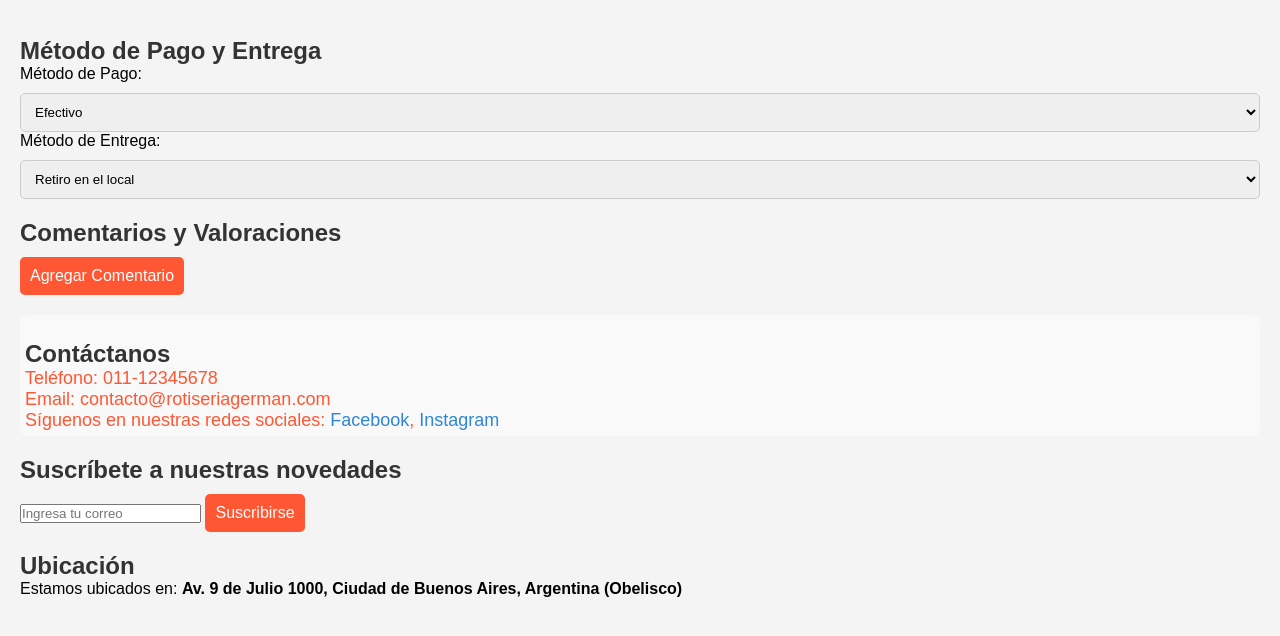
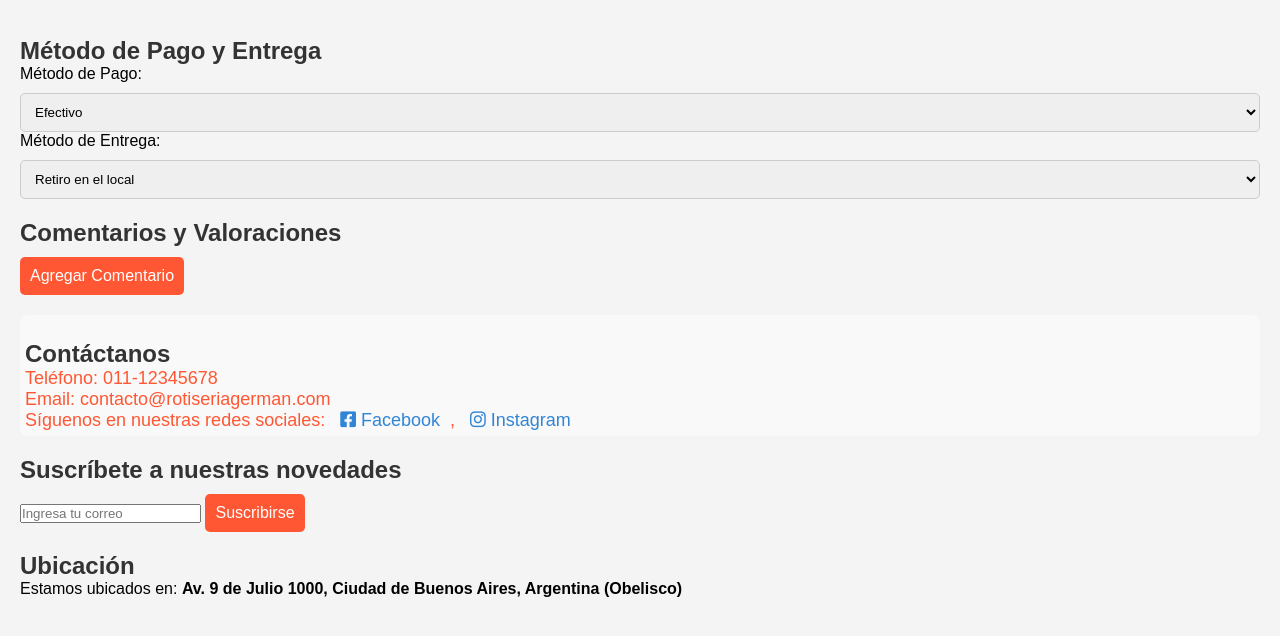
Before and after one commit to germanhb7/entregable2, a plain HTML site: page index.html in a window 1280 px wide. Shown: the part 1350-1986 px from the top of the page. Drawn offline with Linux system fonts and the light colour scheme; some packages are replaced by stand-ins of ours; grey boxes are pictures that could not be loaded; a script that the page names is missing.

Commit message:
Actualización del proyecto con nuevos cambios y funcionalidades

```diff
--- a/app.js
+++ b/app.js
@@ -39,6 +39,9 @@ function agregarAlCarrito(id) {
   carrito.push(producto);
   localStorage.setItem("carrito", JSON.stringify(carrito));
   actualizarCarrito();
+
+  // Mostrar el SweetAlert de éxito
+  Swal.fire("¡Producto agregado!", `${producto.nombre} se agregó con éxito al carrito.`, "success");
 }
 
 // Mostrar total
--- a/index.html
+++ b/index.html
@@ -6,6 +6,8 @@
   <title>Rotisería Germán - Simulador de Compras</title>
   <link rel="stylesheet" href="style.css">
   <script src="https://cdn.jsdelivr.net/npm/sweetalert2@11"></script>
+  <!-- Font Awesome -->
+  <link rel="stylesheet" href="https://cdnjs.cloudflare.com/ajax/libs/font-awesome/6.0.0-beta3/css/all.min.css">
 </head>
 <body>
   <header>
@@ -57,8 +59,8 @@
       <p>Teléfono: 011-12345678</p>
       <p>Email: contacto@rotiseriagerman.com</p>
       <p>Síguenos en nuestras redes sociales:
-        <a href="#" target="_blank">Facebook</a>,
-        <a href="#" target="_blank">Instagram</a>
+        <a href="#" target="_blank" class="social-link"><i class="fab fa-facebook-square"></i> Facebook</a>,
+        <a href="#" target="_blank" class="social-link"><i class="fab fa-instagram"></i> Instagram</a>
       </p>
     </section>
 
@@ -80,11 +82,22 @@
           width="600" height="450" style="border:0;" allowfullscreen="" loading="lazy"></iframe>
       </div>
     </div>
-
-
-    </section>
   </main>
 
   <script src="app.js"></script>
+
+  <style>
+    /* Estilo para los íconos de redes sociales */
+    .social-link {
+      text-decoration: none;
+      color: #000;
+      font-size: 24px;
+      margin: 0 10px;
+    }
+
+    .social-link:hover {
+      color: #007bff; /* Puedes cambiar el color al pasar el mouse */
+    }
+  </style>
 </body>
 </html>
```
